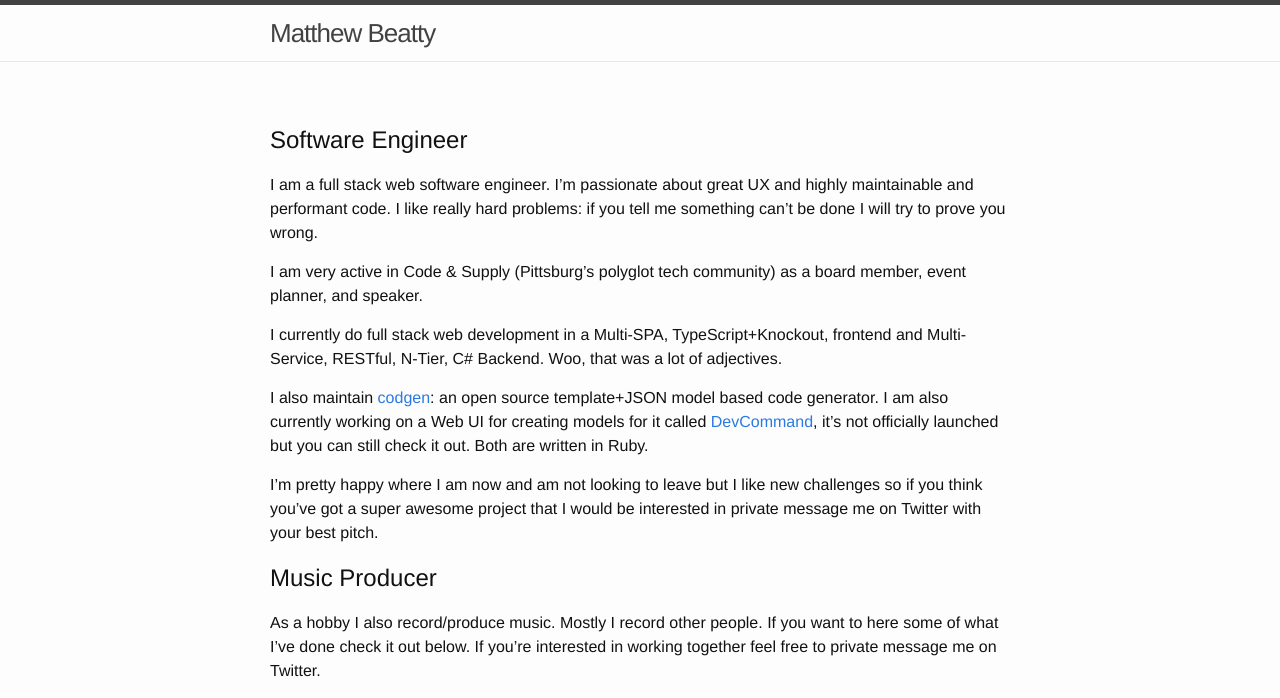
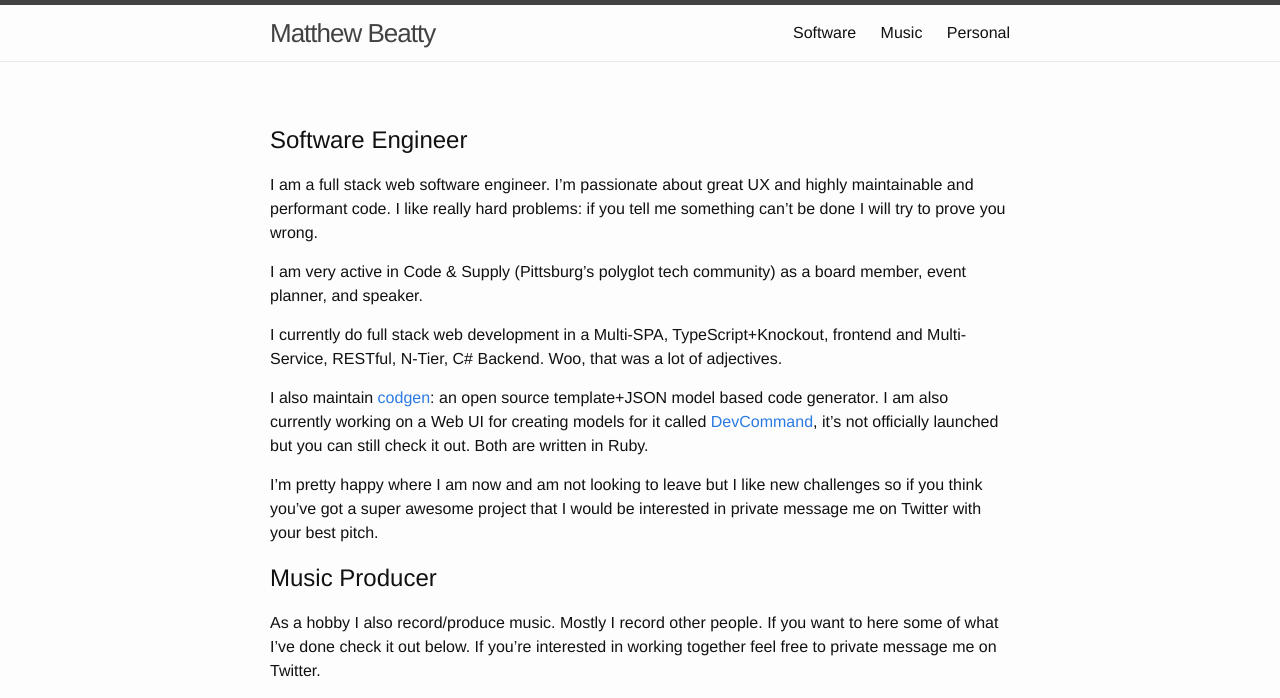
Before and after one commit to beattyml1/beattyml1.github.io, a Jekyll site: the page built from index.md, in a window 1280 px wide. Shown: the top 698 px of the page. Built offline with Jekyll 4.4.1, drawn with Linux system fonts in a browser that asks for light colours; grey boxes are pictures that could not be loaded.

Commit message:
Update header.html

```diff
--- a/_includes/header.html
+++ b/_includes/header.html
@@ -14,7 +14,9 @@
       </a>
 
       <div class="trigger">
-          <!--<a class="page-link" href="{{ page.url | prepend: site.baseurl }}">{{ page.title }}</a>-->
+          <a class="page-link" href="#software">Software</a>
+          <a class="page-link" href="#music">Music</a>
+          <a class="page-link" href="#personal">Personal</a>
       </div>
     </nav>
 
```
